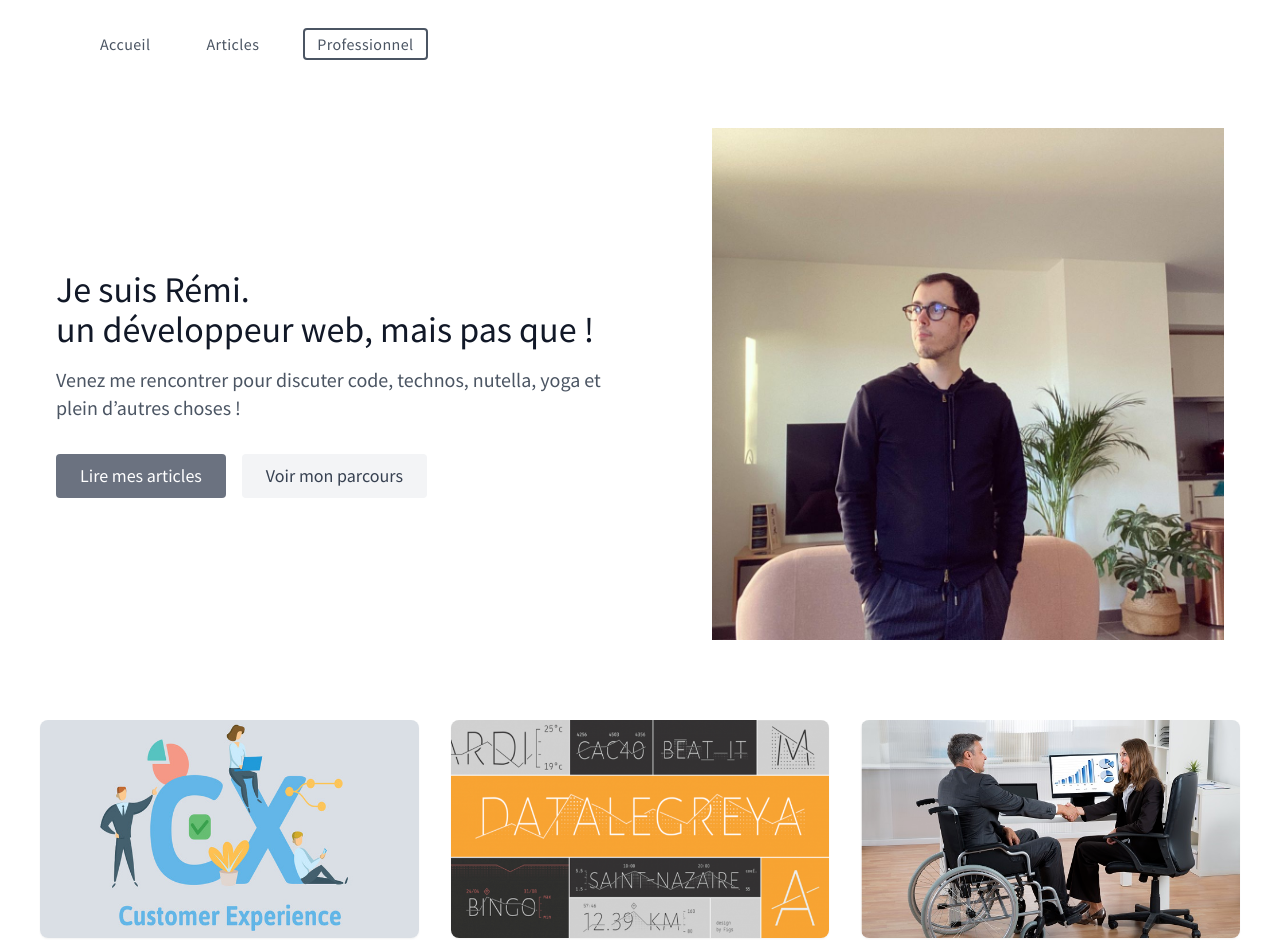
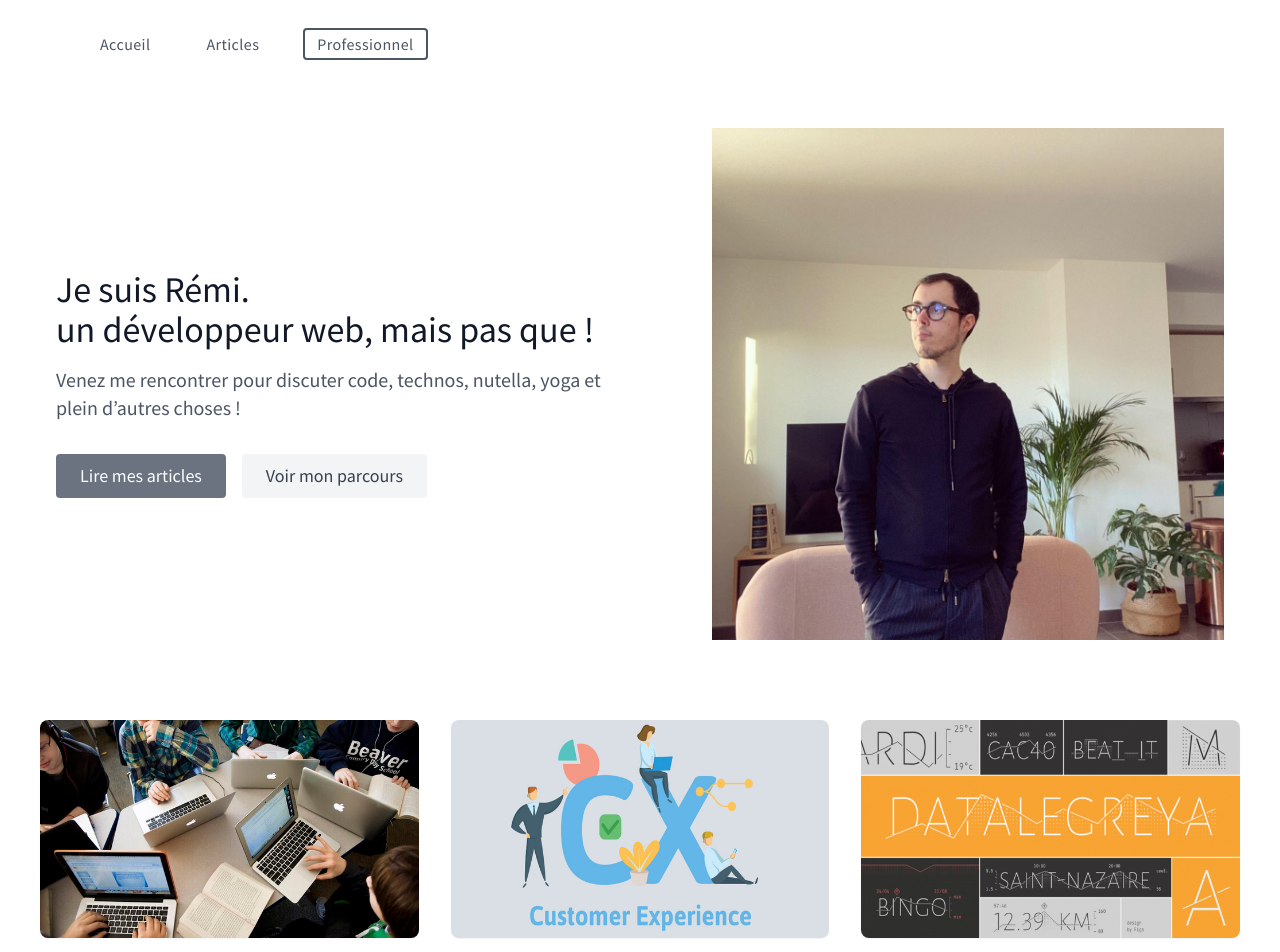
Before and after one commit to KizeRemi/kize_blog, a Next.js app: page / in a window 1280 px wide. Shown: the top 952 px of the page. Built offline with nearby package versions, Linux system fonts and the light colour scheme.

Commit message:
add alternance article in homepage

```diff
--- a/pages/index.js
+++ b/pages/index.js
@@ -13,6 +13,7 @@ import { CTA_LINKS } from '../constants/menu';
 import CXImage from '../public/images/articles/cx.jpg';
 import DatalegreyaImage from '../public/images/articles/datalegreya.png';
 import VisioImage from '../public/images/articles/visiohandicap.png';
+import AlternanceImage from '../public/images/articles/alternance.jpg';
 
 const Home = () => (
   <div>
@@ -26,6 +27,14 @@ const Home = () => (
     <section class="bg-white">
       <div class="w-full px-5 py-6 mx-auto space-y-5 sm:py-8 md:py-12 sm:space-y-8 md:space-y-16 max-w-7xl">
         <div class="flex grid grid-cols-12 pb-10 sm:px-5 gap-x-8 gap-y-16">
+          <ArticleCard
+            link="/articles/changer-entreprise-durant-alternance"
+            category="Experiences"
+            imageUrl={AlternanceImage}
+            title="Retour d'experience: Changer d'entreprise durant l'alternance"
+            date="Novembre 2017"
+            description="Cela fait maintenant 2 ans et demi que j'ai repris les études en alternance. Je me suis inscrit à l'université de Cergy Pontoise, filière développement web et mobile. Après avoir été accepté, j'ai dû faire face à cette fameuse période où il faut absolument trouver une entreprise avant la rentrée..."
+          />
           <ArticleCard
             link="/articles/customer-experience-cle-de-la-reussite"
             category="Informatique"
```
